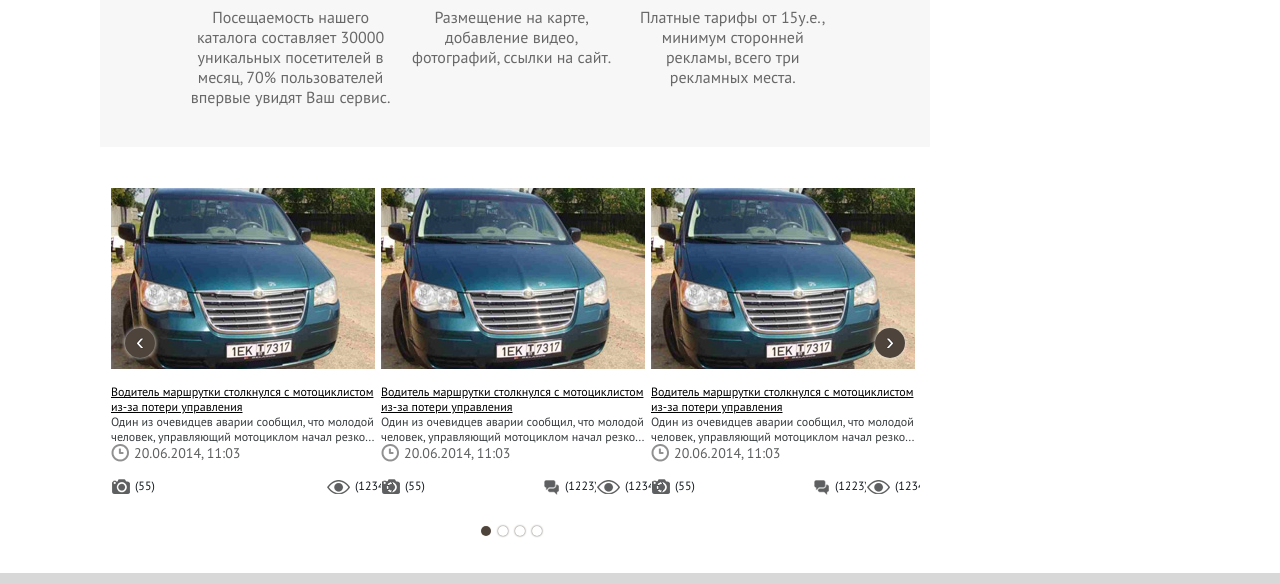
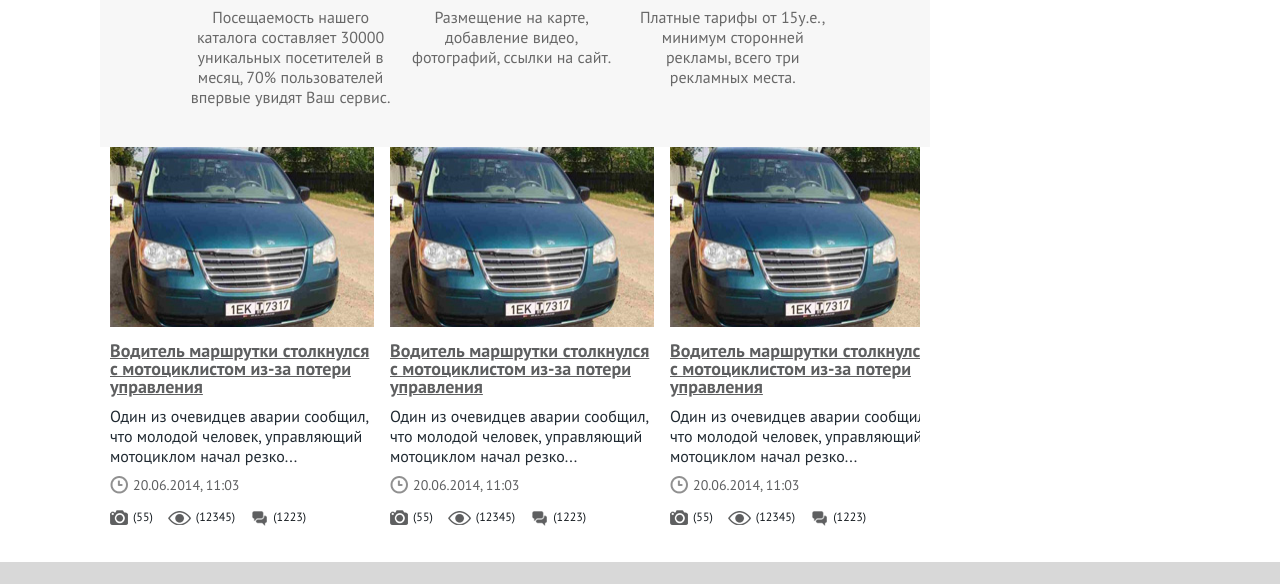
Before and after one commit to mdwork/project3, a plain HTML site: page index.html in a window 1280 px wide. Shown: the part 2754-3338 px from the top of the page. Drawn offline with Linux system fonts and the light colour scheme.

Commit message:
17.09.2014

```diff
--- a/index.html
+++ b/index.html
@@ -984,7 +984,7 @@
                 <div class="jcarousel-wrapper">
                     <div class="jcarousel">
                         <ul>
-                            <li>
+                            <li class="sub-article-news">
                                 <article>
                                     <img class="foto-article-news" src="images/content/foto_car_article.jpg" alt="foto">
 
@@ -1003,7 +1003,8 @@
                                     </footer>
                                 </article>
                             </li>
-                            <li>
+
+                            <li class="sub-article-news">
                                 <article>
                                     <img class="foto-article-news" src="images/content/foto_car_article.jpg" alt="foto">
 
@@ -1022,7 +1023,8 @@
                                     </footer>
                                 </article>
                             </li>
-                            <li>
+
+                            <li class="sub-article-news">
                                 <article>
                                     <img class="foto-article-news" src="images/content/foto_car_article.jpg" alt="foto">
 
@@ -1041,7 +1043,7 @@
                                     </footer>
                                 </article>
                             </li>
-                            <li>
+                            <li class="sub-article-news">
                                 <article>
                                     <img class="foto-article-news" src="images/content/foto_car_article.jpg" alt="foto">
 
--- a/styles/jcarousel.responsive.css
+++ b/styles/jcarousel.responsive.css
@@ -1,15 +1,10 @@
 .slider-wrap {
     max-width: 810px;
-    padding: 20px 0;
     margin: 0 auto;
 }
 
 .jcarousel-wrapper {
-    margin: 20px auto;
     position: relative;
-    -webkit-border-radius: 5px;
-    -moz-border-radius: 5px;
-    border-radius: 5px;
 }
 
 /** Carousel **/
@@ -28,27 +23,19 @@
     padding: 0;
 }
 
-.jcarousel li {
-    width: 200px;
+.jcarousel > ul > li {
     float: left;
-    border: 1px solid #fff;
-    -moz-box-sizing: border-box;
-    -webkit-box-sizing: border-box;
-    box-sizing: border-box;
+    padding-right: 10px;
 }
 
-.jcarousel img {
-    display: block;
-    max-width: 100%;
-    height: auto !important;
-}
 
 /** Carousel Controls **/
 
 a.jcarousel-control-prev,
 a.jcarousel-control-next {
+    display: none;
     position: absolute;
-    top: 50%;
+    top: 75px;
     margin-top: -15px;
     width: 30px;
     height: 30px;
@@ -117,3 +104,27 @@ a.jcarousel-control-next {
     -moz-box-shadow: 0 0 2px #F0EFE7;
     box-shadow: 0 0 2px #F0EFE7;
 }
+@media screen and (max-width: 850px) {
+    a.jcarousel-control-prev,
+    a.jcarousel-control-next {
+        display: block;
+    }
+}
+@media screen and (max-width: 370px) {
+    .foto-article-news {
+        max-width: none;
+    }
+    .sub-article-news article {
+        padding-left: 15px;
+    }
+    a.jcarousel-control-prev,
+    a.jcarousel-control-next {
+        top: 75px;
+    }
+    a.jcarousel-control-next {
+        right: 1px;
+    }
+    a.jcarousel-control-prev {
+        left: 15px;
+    }
+}
--- a/styles/styles.css
+++ b/styles/styles.css
@@ -640,8 +640,9 @@ a:hover                        { text-decoration:none; }
                     }
                         .foto-article-news {
                             display: block;
-                            width: 264px;
-                            height: 180px;
+                            max-width: 264px;
+                            width: 100%;
+                            max-height: 180px;
                             margin-bottom: 15px;
                         }
                         .main-article-news header {
```
